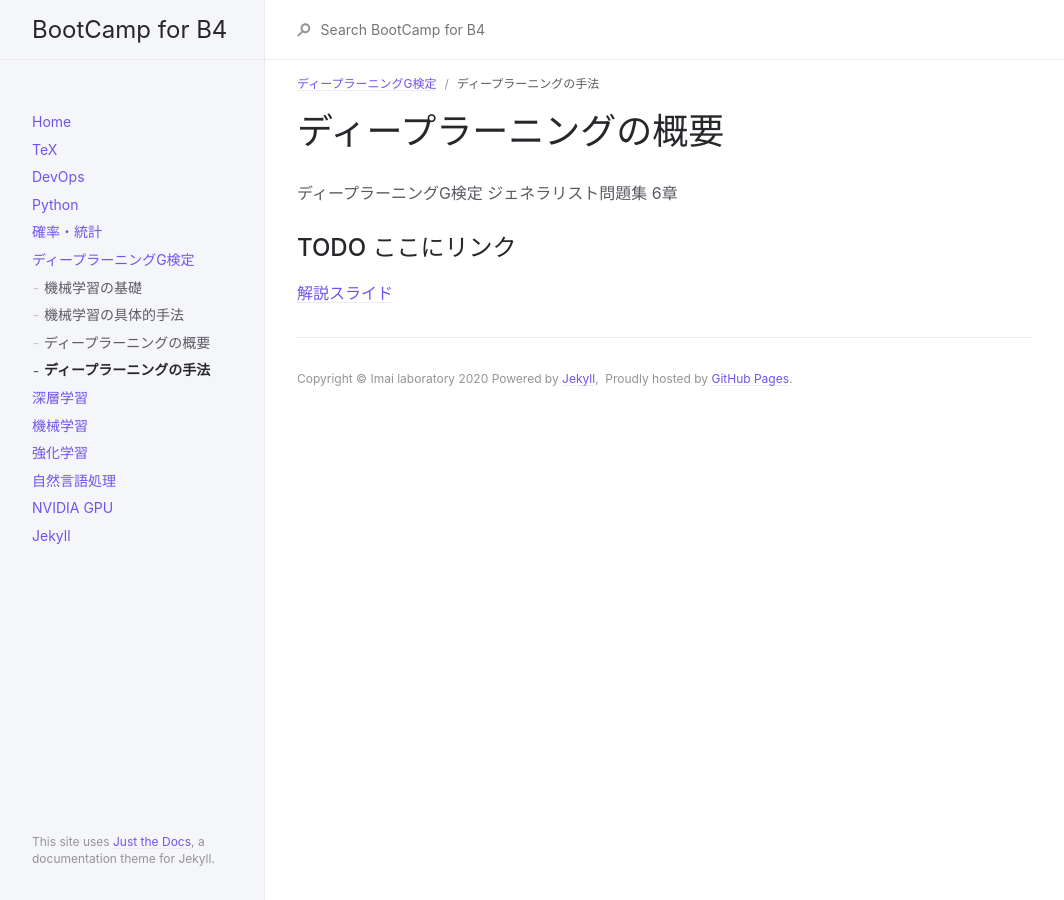
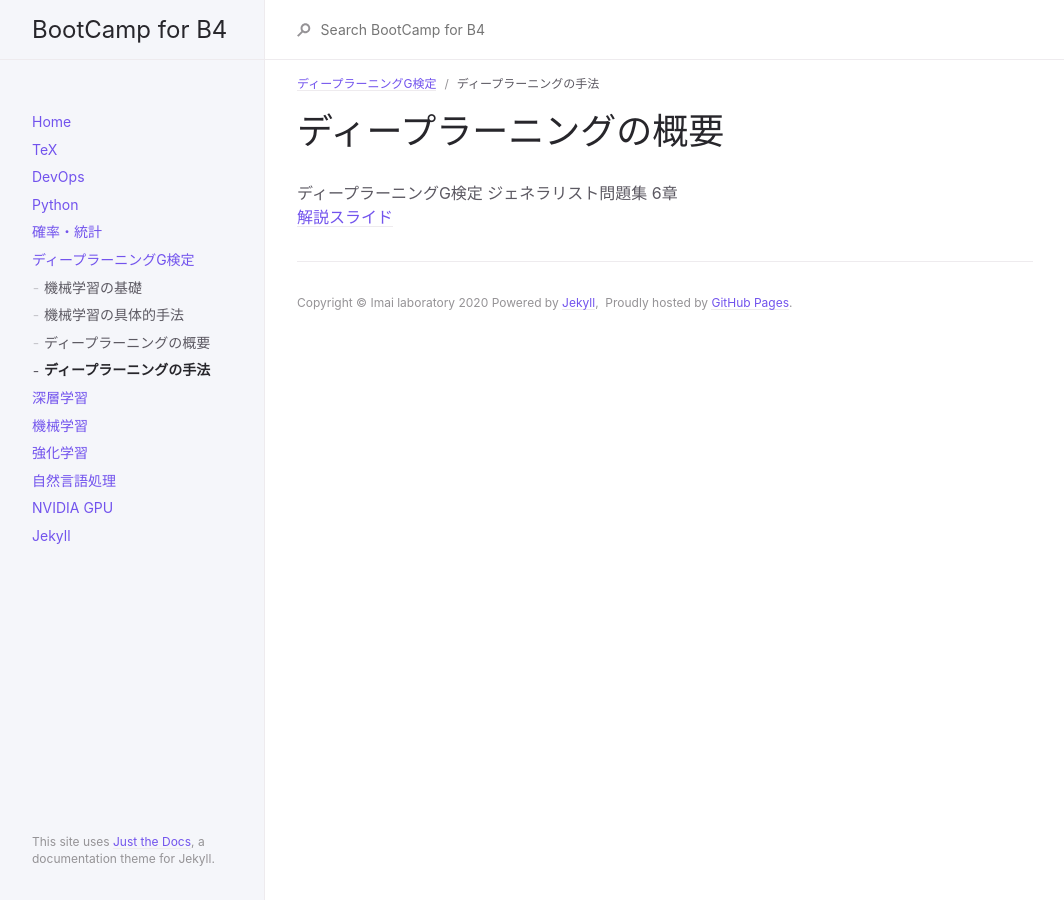
Before and after one commit to imai-laboratory/b4_induction_training, a Jekyll site: the page built from docs/dlg/chapter6.md, in a window 1280 px wide. Shown: the whole page, without its empty margins (107-1171 px from the left). Built offline with Jekyll 4.4.1, drawn with Linux system fonts in a browser that asks for light colours.

Commit message:
update links

```diff
--- a/docs/dlg/chapter6.md
+++ b/docs/dlg/chapter6.md
@@ -7,5 +7,4 @@ nav_order: 4
 
 # ディープラーニングの概要
 ディープラーニングG検定 ジェネラリスト問題集 6章
-## TODO ここにリンク
-[解説スライド]()
+[解説スライド](https://docs.google.com/presentation/d/16VjGH8cLwd6sSnnGiSHwI58_GqlDw1hA9T0L2VfjPWc/edit?usp=sharing)
```
Also changed, not shown: index.md (+1 -1 lines).
